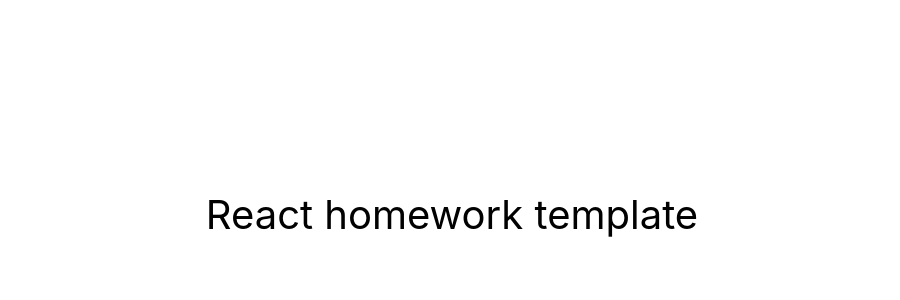
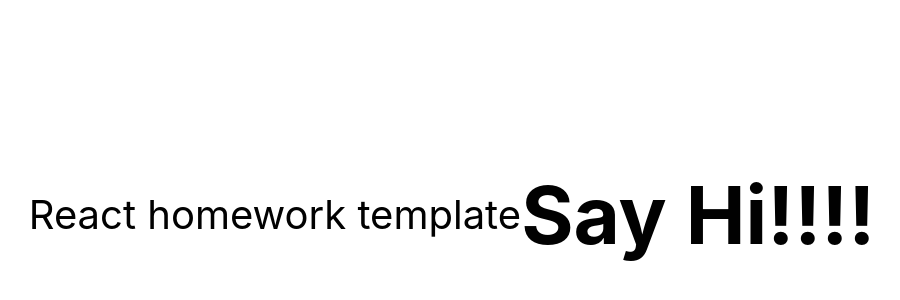
Before and after one commit to iq-dev-expert/practice-git-commands, a React (Create React App) app: page / in a window 1280 px wide. Shown: the part 186-486 px from the top of the page, without its empty margins (188-1088 px from the left). Built offline with nearby package versions, Linux system fonts and the light colour scheme.

Commit message:
add start settings

```diff
--- a/package.json
+++ b/package.json
@@ -2,7 +2,7 @@
   "name": "react-homework-template",
   "version": "0.1.0",
   "private": true,
-  "homepage": "https://goitacademy.github.io/react-homework-template/",
+  "homepage": "https://iq-dev-expert.github.io/practice-git-commands/",
   "dependencies": {
     "@testing-library/jest-dom": "^5.16.3",
     "@testing-library/react": "^12.1.4",
--- a/src/components/App.jsx
+++ b/src/components/App.jsx
@@ -1,3 +1,5 @@
+import { Test } from './Test';
+
 export const App = () => {
   return (
     <div
@@ -7,10 +9,11 @@ export const App = () => {
         justifyContent: 'center',
         alignItems: 'center',
         fontSize: 40,
-        color: '#010101'
+        color: '#010101',
       }}
     >
       React homework template
+      <Test />
     </div>
   );
 };
--- /dev/null
+++ b/src/components/Test.jsx
@@ -0,0 +1,5 @@
+const Test = () => {
+  return <h1>Say Hi!!!!</h1>;
+};
+
+export { Test };
```
